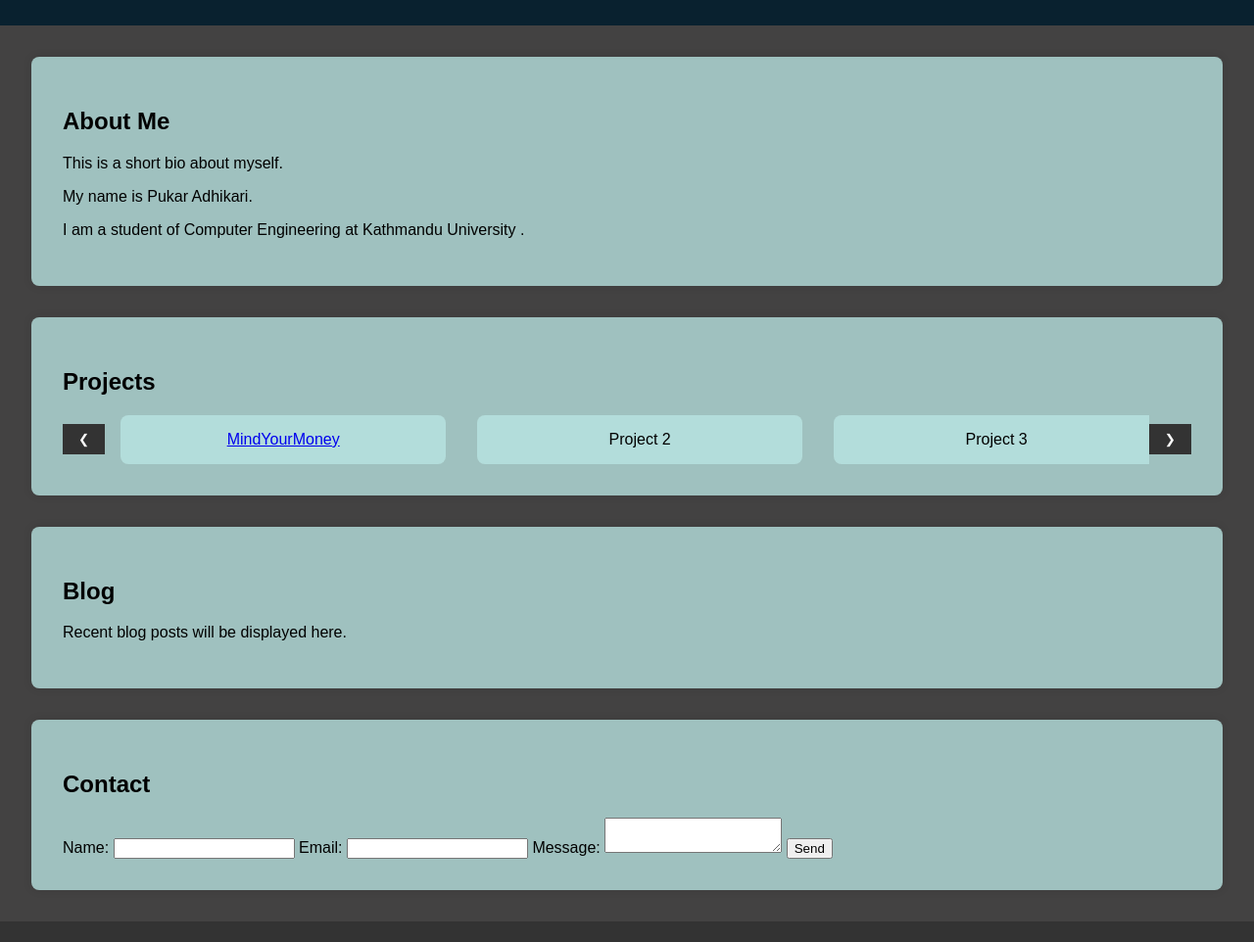
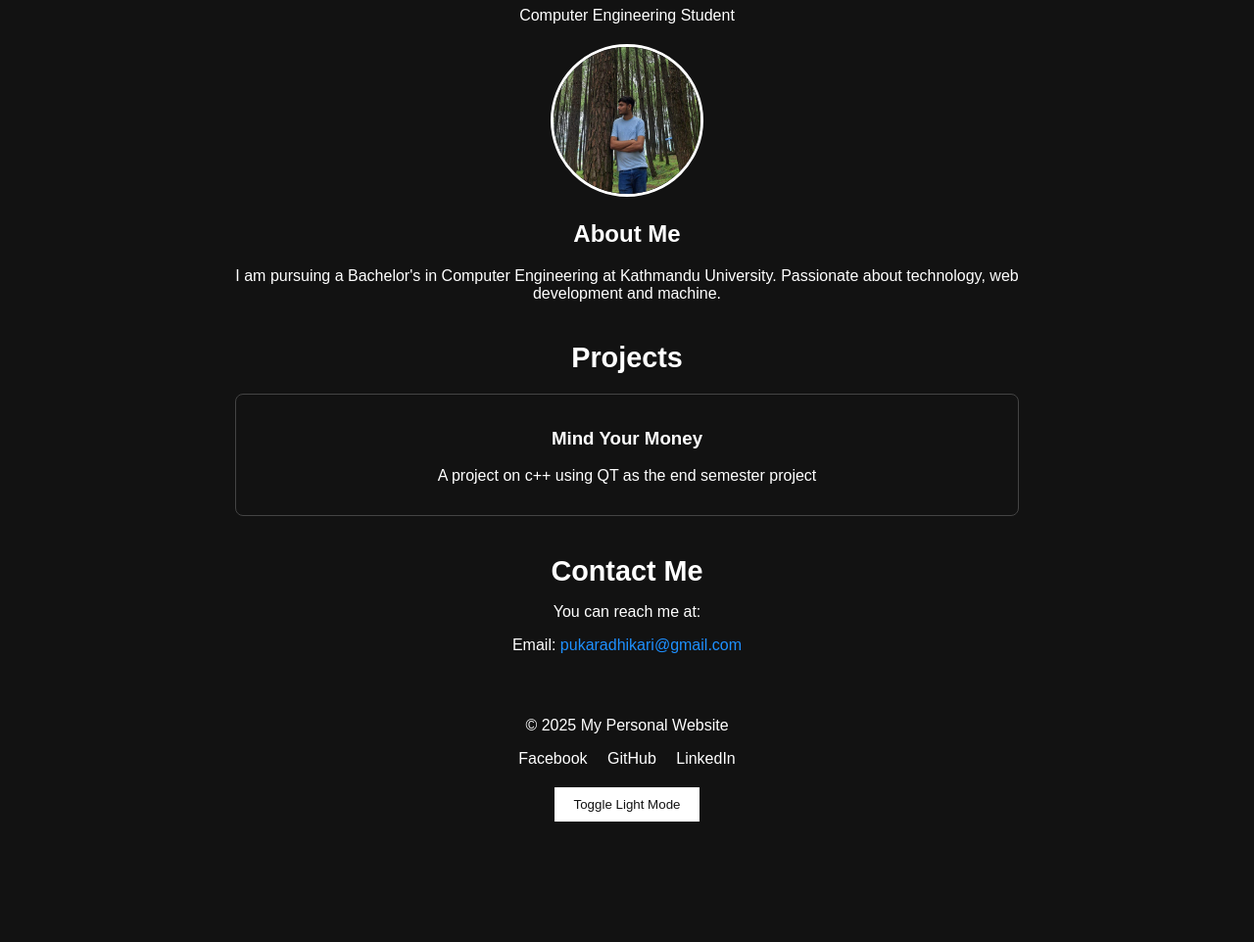
Before and after one commit to pukaradhikari1/pukaradhikari1, a plain HTML site: page index.html in a window 1280 px wide. Shown: the part 93-1055 px from the top of the page at 98% size. After the commit the page ends 968 px from the top, so only its background shows below. Drawn offline with Linux system fonts and the light colour scheme.

Commit message:
Add files via upload

```diff
--- a/index.html
+++ b/index.html
@@ -1,67 +1,44 @@
 <!DOCTYPE html>
 <html lang="en">
 <head>
-    <meta charset="UTF-8">
-    <meta name="viewport" content="width=device-width, initial-scale=1.0">
-    <title>Pukar Adhikari</title>
-    <link rel="icon" type="image/png" sizes="16x16" href="./logo.png" />
-    <link rel="stylesheet" href="project.css">
+    <meta charset="UTF-8" />
+    <meta name="viewport" content="width=device-width, initial-scale=1.0"/>
+    <title>Pukar Adhikari - Personal Website</title>
+    <link rel="icon" type="image/png" sizes="16x16" href="./pp.jpg" />
+    <link rel="stylesheet" href="style.css" />
 </head>
-<body>
+<body class="dark-mode">
+    <div class="container">
         <header>
-        <h1>Welcome!!</h1>
-        <nav>
-            <ul>
-                <li><a href="#about">About Me</a></li>
-                <li><a href="#projects">Projects</a></li>
-                <li><a href="#blog">Blog</a></li>
-                <li><a href="#contact">Contact</a></li>
-            </ul>
-        </nav>
+            <h1>Pukar Adhikari</h1>
+            <p>Computer Engineering Student</p>
+
         </header>
-
-    <section id="about">
+        <section class="profile">
+            <img src="pp.jpg" alt="Pukar Adhikari" />
+        </section>
+        <section class="about">
             <h2>About Me</h2>
-        <p>This is a short bio about myself.</p>
-        <p>My name is Pukar Adhikari.<br>
-            </p>
             <p>
-           I am a student of Computer Engineering at Kathmandu University .
+                I am pursuing a Bachelor's in Computer Engineering at Kathmandu University. Passionate about technology, web development and machine.
             </p>
         </section>
+        <section class="projects">
+            <h2>Projects</h2>
+            <div class="project-list">
 
-    <section id="projects">
-        <h2>Projects</h2>
-        <div class="carousel">
-            <button class="prev">&#10094;</button>
-            <div class="carousel-content">
-               <a href="https://github.com/pukaradhikari1/EndSemProject-1"><div  class="project">MindYourMoney</div></a>
-                <div class="project">Project 2</div>
-                <div class="project">Project 3</div>
-            </div>
-            <button class="next">&#10095;</button>
+                <div class="project">
+                <h3>Mind Your Money</h3>
+                <p>A project on c++ using QT as the end semester project</p>
+
             </div>
         </section>
 
-    <section id="blog">
-        <h2>Blog</h2>
-        <p>Recent blog posts will be displayed here.</p>
-    </section>
+        <section class="contact">
+            <h2>Contact Me</h2>
+            <p>You can reach me at:</p>
+            <p>Email: <a href="pukarad16@gmail.com" class="contact-link">pukaradhikari@gmail.com</a></p>
 
-    <section id="contact">
-        <h2>Contact</h2>
-        <form>
-            <label for="name">Name:</label>
-            <input type="text" id="name" name="name" required>
-
-            <label for="email">Email:</label>
-            <input type="email" id="email" name="email" required>
-
-            <label for="message">Message:</label>
-            <textarea id="message" name="message" required></textarea>
-
-            <button type="submit">Send</button>
-        </form>
         </section>
 
         <footer>
@@ -71,7 +48,9 @@
                 <a href="https://github.com/pukaradhikari1">GitHub</a>
                 <a href="https://www.linkedin.com/in/pukar-adhikari-225b79296/">LinkedIn</a>
             </div>
+            <button id="themeToggle">Toggle Light Mode</button>
         </footer>
+    </div>
 
     <script src="script.js"></script>
 </body>
--- a/script.js
+++ b/script.js
@@ -1,29 +1,24 @@
-document.addEventListener("DOMContentLoaded", function() {
-    const prevButton = document.querySelector(".prev");
-    const nextButton = document.querySelector(".next");
-    const carouselContent = document.querySelector(".carousel-content");
+document.addEventListener("DOMContentLoaded", () => {
+    const button = document.getElementById("themeToggle");
+    const body = document.body;
 
-    let scrollPosition = 0;
+    // Apply saved theme on load
+    const savedTheme = localStorage.getItem("theme") || "dark";
+    body.classList.remove("light-mode", "dark-mode");
+    body.classList.add(`${savedTheme}-mode`);
+    updateButtonText(savedTheme);
 
-    prevButton.addEventListener("click", function() {
-        scrollPosition -= 300;
-        if (scrollPosition < 0) {
-            scrollPosition = 0;
-        }
-        carouselContent.scrollTo({
-            left: scrollPosition,
-            behavior: "smooth"
-        });
+    button.addEventListener("click", () => {
+        const isDark = body.classList.contains("dark-mode");
+        body.classList.toggle("dark-mode", !isDark);
+        body.classList.toggle("light-mode", isDark);
+
+        const newTheme = isDark ? "light" : "dark";
+        localStorage.setItem("theme", newTheme);
+        updateButtonText(newTheme);
     });
 
-    nextButton.addEventListener("click", function() {
-        scrollPosition += 300;
-        if (scrollPosition > carouselContent.scrollWidth - carouselContent.clientWidth) {
-            scrollPosition = carouselContent.scrollWidth - carouselContent.clientWidth;
-        }
-        carouselContent.scrollTo({
-            left: scrollPosition,
-            behavior: "smooth"
-        });
-    });
+    function updateButtonText(theme) {
+        button.textContent = theme === "dark" ? "Toggle Light Mode" : "Toggle Dark Mode";
+    }
 });
--- /dev/null
+++ b/style.css
@@ -0,0 +1,131 @@
+body {
+    font-family: Arial, sans-serif;
+    text-align: center;
+    margin: 0;
+    padding: 0;
+    transition: background-color 0.3s, color 0.3s;
+}
+
+.container {
+    padding: 20px;
+    max-width: 800px;
+    margin: auto;
+}
+
+header {
+    margin-bottom: 20px;
+}
+
+.profile img {
+    width: 150px;
+    height: 150px;
+    border-radius: 50%;
+    border: 3px solid;
+    max-width: 100%;
+}
+
+.about {
+    margin-top: 20px;
+}
+
+footer {
+    text-align: center;
+    padding: 1rem;
+    margin-top: 2rem;
+}
+
+footer .social-media a {
+    margin: 0 0.5rem;
+    text-decoration: none;
+}
+
+button {
+    background-color: #ffffff;
+    color: #121212;
+    border: none;
+    padding: 10px 20px;
+    cursor: pointer;
+    margin-top: 20px;
+}
+
+button:hover {
+    background-color: #f0f0f0;
+}
+
+/* DARK MODE */
+body.dark-mode {
+    background-color: #121212;
+    color: #ffffff;
+}
+
+body.dark-mode .profile img {
+    border-color: #ffffff;
+}
+
+body.dark-mode footer {
+    background-color: #121212;
+    color: white;
+}
+
+body.dark-mode .social-media a {
+    color: white;
+}
+
+/* LIGHT MODE */
+body.light-mode {
+    background-color: #ffffff;
+    color: #121212;
+}
+
+body.light-mode .profile img {
+    border-color: #121212;
+}
+
+body.light-mode footer {
+    background-color: #ffffff;
+    color: #121212;
+}
+
+body.light-mode .social-media a {
+    color: #121212;
+}
+.projects, .contact {
+    margin-top: 40px;
+}
+
+.projects h2, .contact h2 {
+    font-size: 1.8rem;
+    margin-bottom: 10px;
+}
+
+.project-list {
+    display: flex;
+    flex-direction: column;
+    gap: 20px;
+    margin-top: 20px;
+}
+
+.project {
+    border: 1px solid #ccc;
+    padding: 15px;
+    border-radius: 8px;
+    background-color: inherit;
+    transition: border-color 0.3s;
+}
+
+body.dark-mode .project {
+    border-color: #444;
+}
+
+body.light-mode .project {
+    border-color: #ccc;
+}
+
+.contact a.contact-link {
+    color: #1e90ff;
+    text-decoration: none;
+}
+
+.contact a.contact-link:hover {
+    text-decoration: underline;
+}
```
Also changed, not shown: pp.jpg (added). Lines whose indentation alone changed are shown as unchanged.
